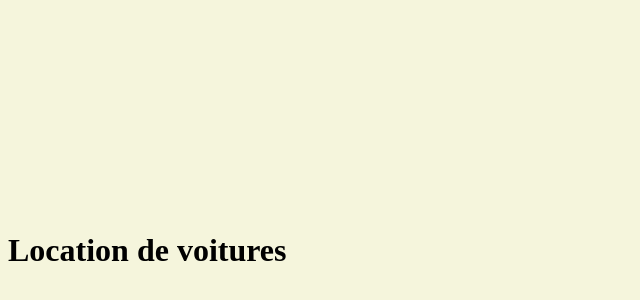
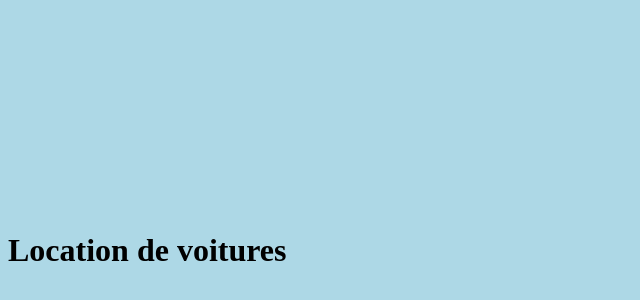
Before and after one commit to cedrictown/locationvoiture, a plain HTML site: page index.html in a window 1280 px wide. Shown: the part 42-342 px from the top of the page, without its empty margins (0-640 px from the left). Drawn offline with Linux system fonts and the light colour scheme.

Commit message:
Modification de l'arriere plan

```diff
--- a/index.html
+++ b/index.html
@@ -5,7 +5,7 @@
 <meta charset="utf-8" />
 </head>
 
-<body style="background-color: beige;">
+<body style="background-color: lightblue;">
 <h1 style="padding-top:20%; padding-bottom:20%;">Location de voitures</h1>
 </body>
 
```
